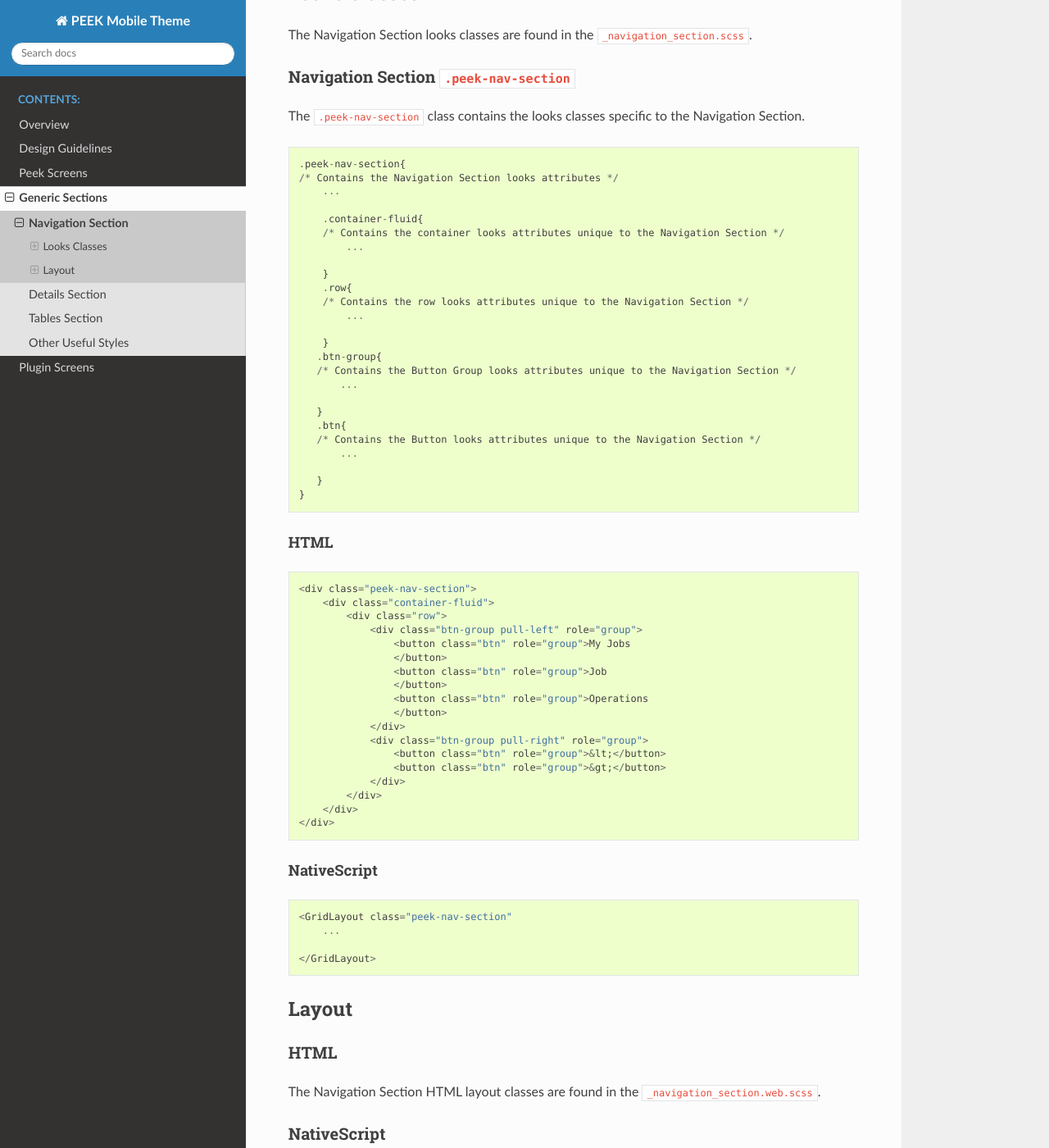
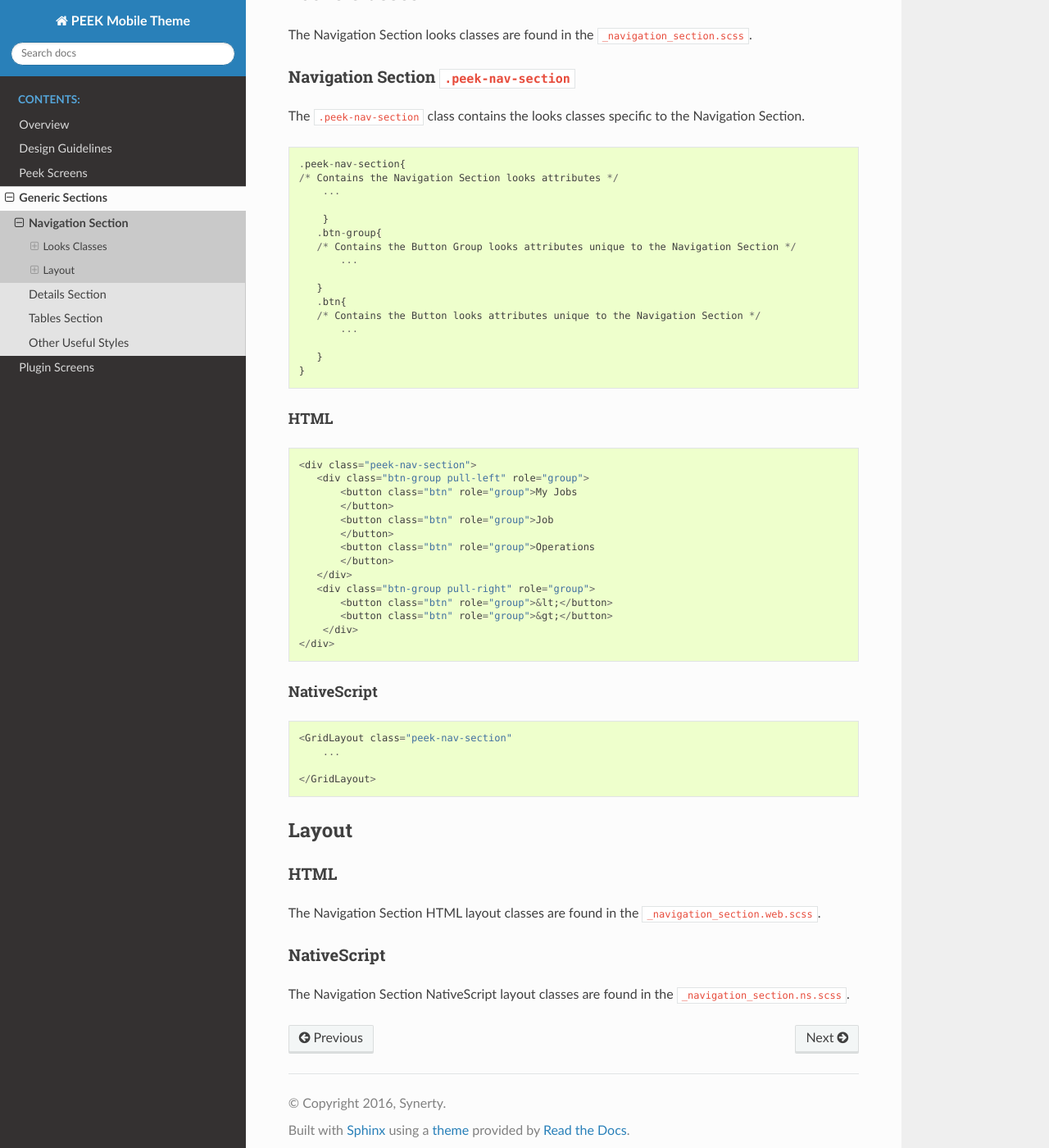
Before and after one commit to Synerty/peek-mobile-theme, a Sphinx documentation site: the page built from docs/generic_sections/navigation_section/navigation_section.rst, in a window 1280 px wide and 1400 px high, scrolled down 614 px. Shown: the whole window at 82% size. Built offline with Sphinx 7.4.7 and the Read the Docs theme 2.0.0, drawn with Linux system fonts in a browser that asks for light colours.

Commit message:
Modify the navigation-section HTML code as per Joseph's modifications to the example

```diff
--- a/docs/generic_sections/navigation_section/navigation_section.rst
+++ b/docs/generic_sections/navigation_section/navigation_section.rst
@@ -36,15 +36,6 @@ Navigation Section.
         /* Contains the Navigation Section looks attributes */
             ...
 
-            .container-fluid{
-            /* Contains the container looks attributes unique to the Navigation Section */
-                ...
-
-            }
-            .row{
-            /* Contains the row looks attributes unique to the Navigation Section */
-                ...
-
             }
            .btn-group{
            /* Contains the Button Group looks attributes unique to the Navigation Section */
@@ -65,21 +56,17 @@ HTML
 ::
 
         <div class="peek-nav-section">
-            <div class="container-fluid">
-                <div class="row">
-                    <div class="btn-group pull-left" role="group">
-                        <button class="btn" role="group">My Jobs
-                        </button>
-                        <button class="btn" role="group">Job
-                        </button>
-                        <button class="btn" role="group">Operations
-                        </button>
-                    </div>
-                    <div class="btn-group pull-right" role="group">
-                        <button class="btn" role="group">&lt;</button>
-                        <button class="btn" role="group">&gt;</button>
-                    </div>
-                </div>
+           <div class="btn-group pull-left" role="group">
+               <button class="btn" role="group">My Jobs
+               </button>
+               <button class="btn" role="group">Job
+               </button>
+               <button class="btn" role="group">Operations
+               </button>
+           </div>
+           <div class="btn-group pull-right" role="group">
+               <button class="btn" role="group">&lt;</button>
+               <button class="btn" role="group">&gt;</button>
             </div>
         </div>
 
```
